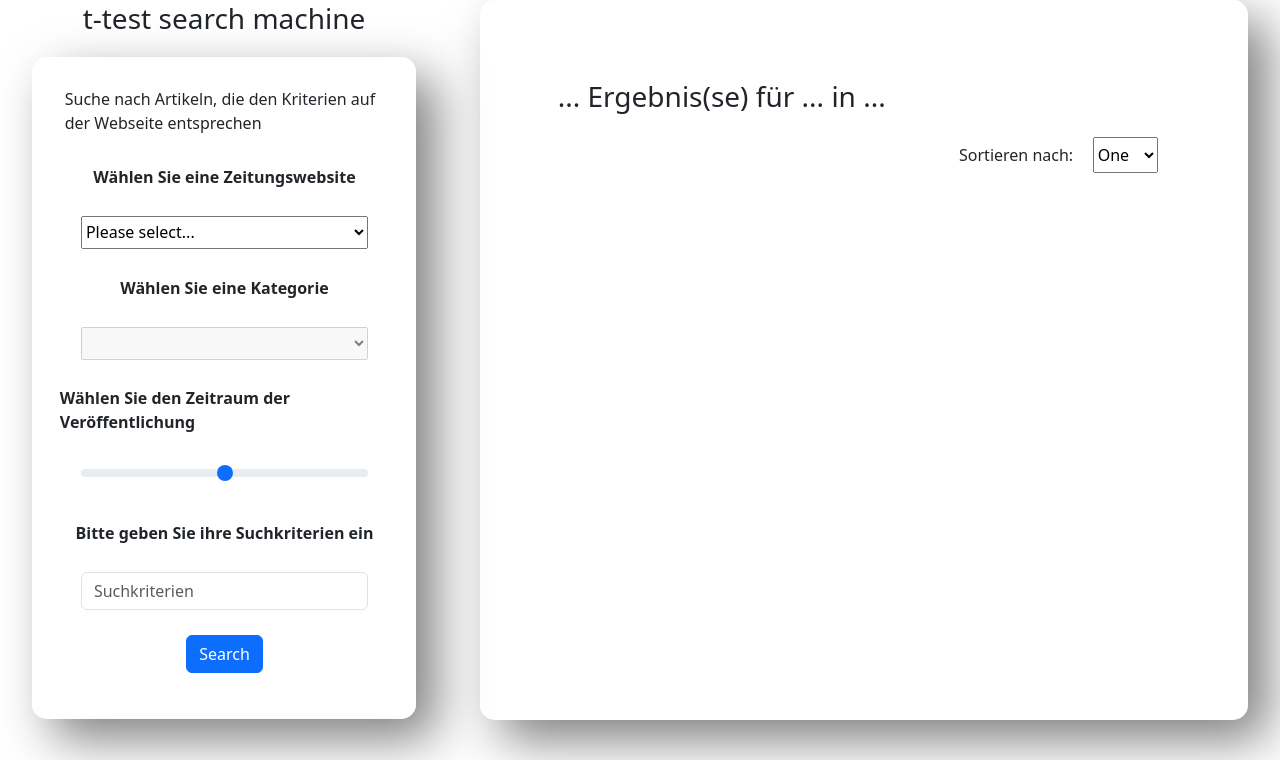
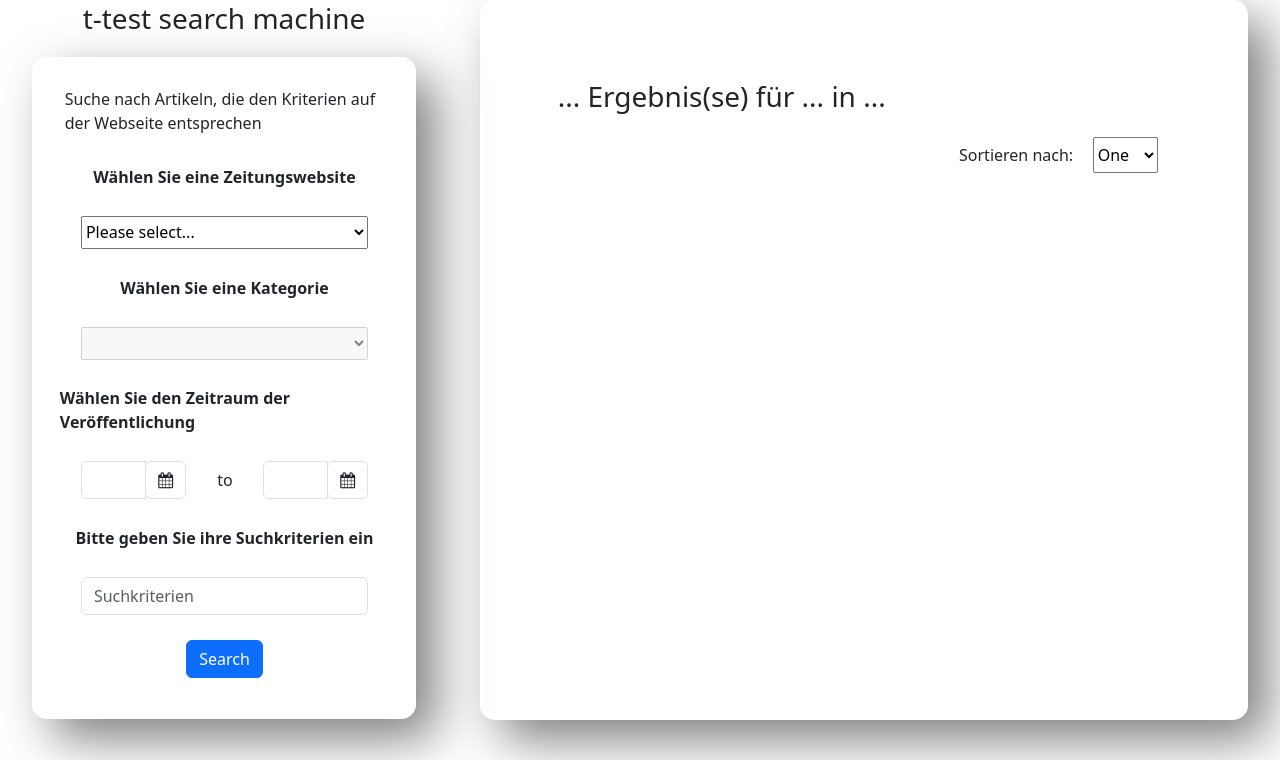
Before and after one commit to heiheihei238/SearchMachine, a Django app: page /bmc/search/ in a window 1280 px wide. Shown: the part 40-800 px from the top of the page. Run offline with Django 4.2, Linux system fonts and the light colour scheme; lists and menus that the app fills with data are empty.

Commit message:
finish datepicker in frontend

```diff
--- a/bmc/templates/bmc/searchMachine.html
+++ b/bmc/templates/bmc/searchMachine.html
@@ -6,8 +6,12 @@
     {% load static %}
     <link rel="stylesheet" href="{% static 'bmc/style.css' %}">
     <link href="https://cdn.jsdelivr.net/npm/bootstrap@5.3.0-alpha1/dist/css/bootstrap.min.css" rel="stylesheet" integrity="sha384-GLhlTQ8iRABdZLl6O3oVMWSktQOp6b7In1Zl3/Jr59b6EGGoI1aFkw7cmDA6j6gD" crossorigin="anonymous">
+    <link rel="stylesheet" href="https://cdnjs.cloudflare.com/ajax/libs/bootstrap-datepicker/1.9.0/css/bootstrap-datepicker.min.css">
+    <link rel="stylesheet" href="https://cdnjs.cloudflare.com/ajax/libs/font-awesome/4.7.0/css/font-awesome.min.css">
     <script src="https://cdn.jsdelivr.net/npm/bootstrap@5.3.0-alpha1/dist/js/bootstrap.bundle.min.js" integrity="sha384-w76AqPfDkMBDXo30jS1Sgez6pr3x5MlQ1ZAGC+nuZB+EYdgRZgiwxhTBTkF7CXvN" crossorigin="anonymous"></script>
     <script src="http://code.jquery.com/jquery-latest.js"></script>
+    <script src="https://ajax.googleapis.com/ajax/libs/jquery/3.4.1/jquery.min.js"></script>
+    <script src="https://cdnjs.cloudflare.com/ajax/libs/bootstrap-datepicker/1.9.0/js/bootstrap-datepicker.min.js"></script>
 </head>
 <body>
 <div class="searchContainer">
@@ -38,9 +42,38 @@
             <div class="container_left_main_choose">
                 Wählen Sie den Zeitraum der Veröffentlichung
             </div>
-            <div class="container_left_main_select">
-                <input type="range" class="form-range" id="customRange1">
+
+            <div style="display: flex; flex-direction: row; width: 75%; align-items: center; justify-content: space-between">
+                <div class="row form-group" style="width: 45%">
+                    <div class="input-group date" id="datepicker1">
+                        <input type="text" class="form-control" id="start">
+                        <span class="input-group-append">
+                            <span class="input-group-text bg-white d-block">
+                                <i class="fa fa-calendar"></i>
+                            </span>
+                        </span>
+                    </div>
+                </div>
+                <div style="width: 5%">to</div>
+                <div class="row form-group" style="width: 45%">
+                    <div class="input-group date" id="datepicker2">
+                        <input type="text" class="form-control" id="end">
+                        <span class="input-group-append">
+                            <span class="input-group-text bg-white d-block">
+                                <i class="fa fa-calendar"></i>
+                            </span>
+                        </span>
+                    </div>
+                </div>
             </div>
+            <script type="text/javascript">
+                $(function() {
+                    $('#datepicker1').datepicker();
+                });
+                $(function() {
+                    $('#datepicker2').datepicker();
+                });
+            </script>
             <div class="container_left_main_choose">
                 Bitte geben Sie ihre Suchkriterien ein
             </div>
@@ -58,6 +91,7 @@
             document.getElementById("selectButton2").options.length = 0;
 
             $.get("afterselect/",{'value': selectedValue}, function (select){
+                console.log(select)
                 let selection = eval('('+select+')')
                 console.log(selection)
                 let listFleet = "";
@@ -97,8 +131,10 @@
             let selectedWeb = $('select#selectButton1 option:selected').text();
             let selectedKat = $('select#selectButton2 option:selected').text();
             let kriterien = document.getElementById('keriterien').value;
+            let start = document.getElementById('start').value;
+            let end = document.getElementById('end').value;
 
-            $.get("result/",{'selectedWeb': selectedWeb, 'selectedKat': selectedKat, 'kriterien': kriterien}, function (result){
+            $.get("result/",{'selectedWeb': selectedWeb, 'selectedKat': selectedKat, 'kriterien': kriterien, 'start': start, 'end': end}, function (result){
                 let result1 = eval('('+result+')')
                 console.log(result)
                 document.getElementById("title").innerText = result1['resultnumber']+" Ergebnis(se) für "+result1['kriterien']+" in "+result1['selectedKat']
--- a/bmc/views.py
+++ b/bmc/views.py
@@ -11,8 +11,9 @@ def search(request):
 def afterselect(request):
     selected = request.GET['value']
     if selected == 'One':
-        res = {"1.1": "1.1", "1.2": "1.2", "1.3": "1.3", "1.4": "1.4"}
-        return HttpResponse(json.dumps(res))
+        # res = {"1.1": "1.1", "1.2": "1.2", "1.3": "1.3", "1.4": "1.4"}
+        res = "['1.1', '1.2', '1.3', '1.4']"
+        return HttpResponse(res)
     elif selected == 'Two':
         res = {"2.1": "2.1", "2.2": "2.2", "2.3": "2.3", "2.4": "2.4"}
         return HttpResponse(json.dumps(res))
@@ -25,6 +26,8 @@ def result(request):
     selectedWeb = request.GET['selectedWeb']
     selectedKat = request.GET['selectedKat']
     kriterien = request.GET['kriterien']
+    print(request.GET['start'])
+    print(request.GET['end'])
     # 这里写爬虫代码
     results = {'result1': 'result1', 'result2': 'result2', 'result3': 'result3'}
     searchresult = {'results': results, 'resultnumber': len(results), 'kriterien': kriterien, 'selectedKat': selectedKat}
```
